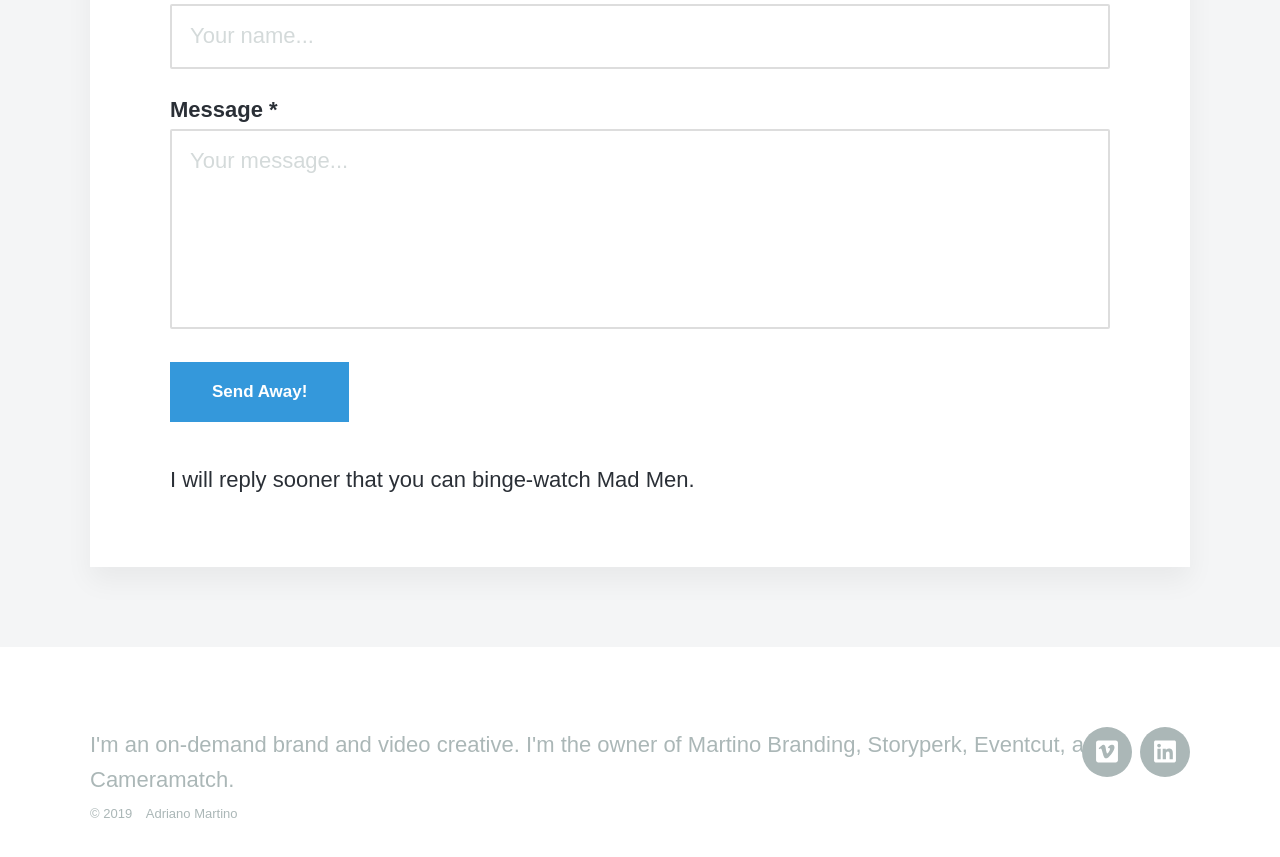
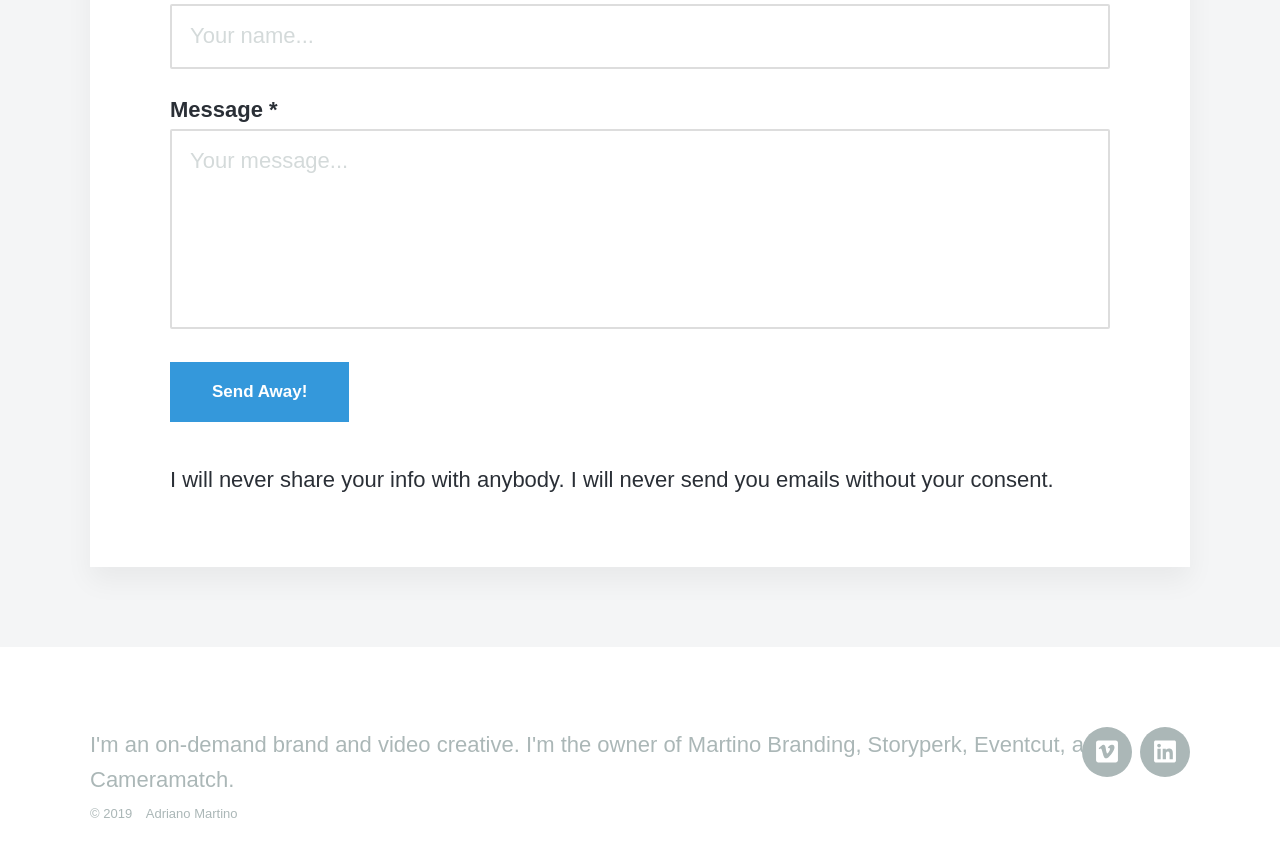
Before and after one commit to adrianomartino/amartino, a Jekyll site: the page built from _pages/contact.md, in a window 1280 px wide and 900 px high, scrolled down 753 px. Shown: the top 857 px of the window. Built offline with Jekyll 4.4.1, drawn with Linux system fonts in a browser that asks for light colours; nearby versions of some CDN libraries; some web fonts are replaced.

Commit message:
Update from Forestry.io Adriano Martino updated _pages/contact.md

```diff
--- a/_pages/contact.md
+++ b/_pages/contact.md
@@ -8,4 +8,4 @@ featured_image: https://res.cloudinary.com/martinobranding/image/upload/v1555876
 ---
 {% include contact-form.html %}
 
-I will reply sooner that you can binge-watch Mad Men.
+I will never share your info with anybody. I will never send you emails without your consent.
```
